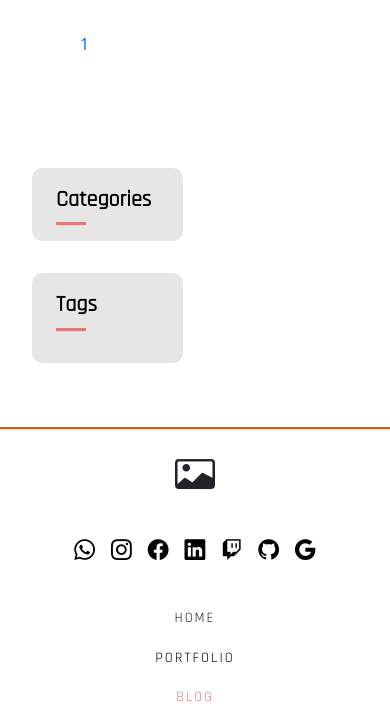
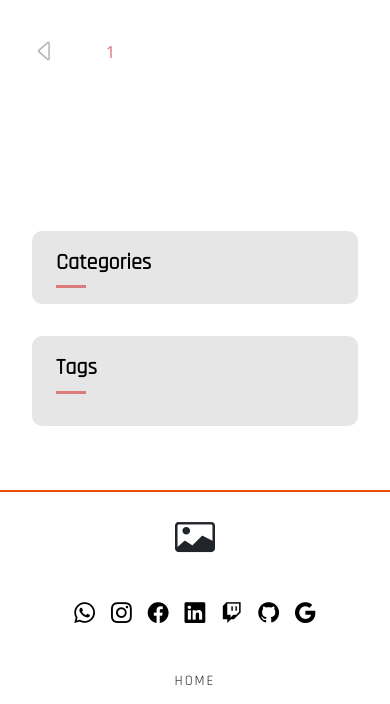
Before and after one commit to nimiology/Django-Blog, a Django app: page /Blog/ in a window 390 px wide. Shown: the part 80-784 px from the top of the page. Run offline with Django 3.2, Linux system fonts and the light colour scheme; data that the repository does not hold is empty; some libraries are stand-ins or nearby versions; some web fonts are replaced.

Commit message:
Fix pagination

```diff
--- a/static/css/blog.css
+++ b/static/css/blog.css
@@ -431,19 +431,18 @@ main {
               transform: translateY(-2px); }
           .blog-container .blog-articles .blog-article .blog-article-text > div .blog-article-text-like-btn:hover span {
             color: #b83131; }
+    .blog-container .blog-articles .blog-articles-pagination {
+      margin-bottom: 3rem; }
       .blog-container .blog-articles .blog-articles-pagination div {
         display: flex;
         justify-content: center;
         align-items: center; }
-      .blog-container .blog-articles .blog-articles-pagination div a {
-        text-decoration: none; }
         .blog-container .blog-articles .blog-articles-pagination div button {
           border: none;
           outline: none;
           background: transparent;
           padding: 0;
           margin: 0;
-        color: #db7b7b;
           font-size: 26px; }
           .blog-container .blog-articles .blog-articles-pagination div button:focus {
             border: none;
@@ -452,6 +451,11 @@ main {
               content: ""; }
           .blog-container .blog-articles .blog-articles-pagination div button:after, .blog-container .blog-articles .blog-articles-pagination div button:before {
             content: ""; }
+          .blog-container .blog-articles .blog-articles-pagination div button a {
+            text-decoration: none;
+            color: #db7b7b; }
+          .blog-container .blog-articles .blog-articles-pagination div button:disabled a {
+            color: #949494; }
         .blog-container .blog-articles .blog-articles-pagination div ul {
           padding: 0;
           margin: 0;
@@ -460,6 +464,8 @@ main {
           display: flex;
           justify-content: center;
           align-items: center; }
+          .blog-container .blog-articles .blog-articles-pagination div ul a {
+            text-decoration: none; }
           .blog-container .blog-articles .blog-articles-pagination div ul li {
             margin: 0 2rem;
             color: #000000; }
--- a/static/scss/blog.scss
+++ b/static/scss/blog.scss
@@ -225,19 +225,26 @@ main {
     }
 
     .blog-articles-pagination {
+      margin-bottom: 3rem;
       div {
         display: flex;
         justify-content: center;
         align-items: center;
 
-        a {
-          text-decoration: none;
-        }
-
         button {
           @include input_reset();
-          color: #db7b7b;
           font-size: 26px;
+
+          a {
+            text-decoration: none;
+            color: #db7b7b;
+          }
+
+          &:disabled {
+            a {
+              color: lighten($color: $color-dark, $amount: 50%);
+            }
+          }
         }
 
         ul {
@@ -246,6 +253,10 @@ main {
           display: flex;
           justify-content: center;
           align-items: center;
+
+          a {
+            text-decoration: none;
+          }
 
           li {
             margin: 0 2rem;
--- a/templates/Blog/blog.html
+++ b/templates/Blog/blog.html
@@ -49,35 +49,35 @@
           {% endfor%}
         <section class="blog-articles-pagination col-12">
           <div>
-            <a href="#"><button><span class="bi-ceft"></span></button></a>
+              <button disabled>
+                  <span class="bi-caret-left"></span>
+              </button>
             <ul>
-              <li class="active">
-                  <a href="">{{ articles.number }}</a>
-              </li>
+              <!-- Test -->
+              <a href="#"><li class="active">1</li></a>
+
                 {% if articles.number != articles.paginator.num_pages%}
-                    <li>
-                        .
-                    </li>
-                    <li>
-                        <a href="{% url 'Blog:blog' articles.paginator.num_pages %}">
-                        {{ articles.paginator.num_pages }}
-                        </a>
-                    </li>
+                <a href="{% url 'Blog:blog' articles.paginator.num_pages %}" class="active">
+                  <li>
+                    {{ articles.paginator.num_pages }}
+                  </li>
+                </a>
                 {% endif %}
 
             </ul>
             {% if articles.has_next %}
+
                 <button>
                     <a href="{% url 'Blog:blog' articles.next_page_number %}">
-                        <span class="bi-caret-right">
-                        </span>
-                    </a>
+                    <span class="bi-caret-right"></span>
+                  </a>
                 </button>
+
             {% endif %}
           </div>
         </section>
       </section>
-      <aside class="blog-sidebar col-sm-12 col-md-4 wow">
+      <aside class="blog-sidebar col-12 col-md-4 wow">
         <section class="blog-sidebar-categories">
           <div class="blog-sidebar-title">
             <h1>Categories</h1>
```
Lines whose indentation alone changed are shown as unchanged.
